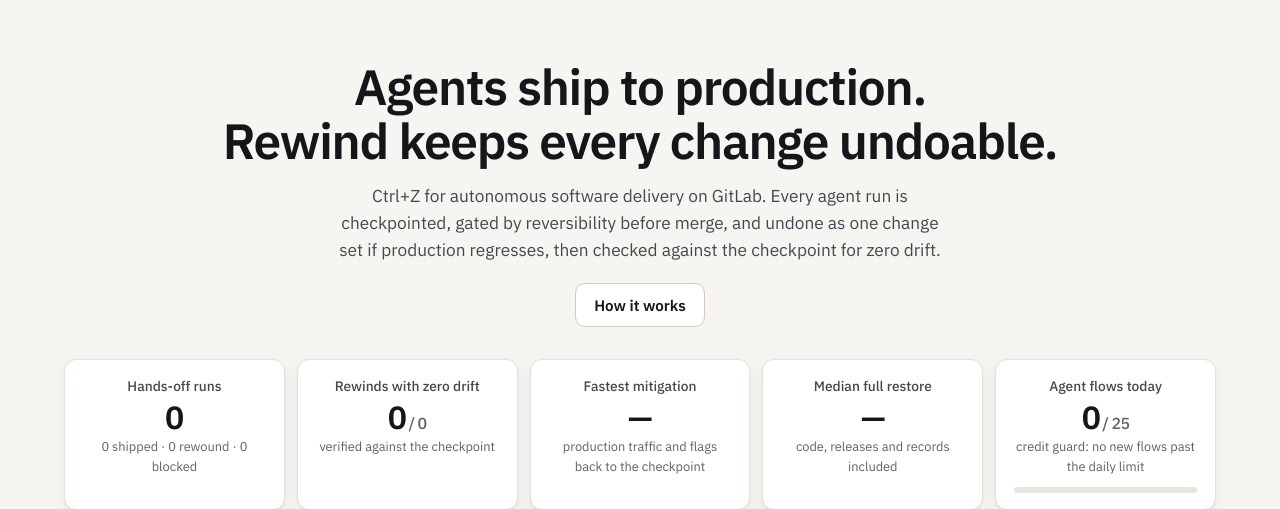
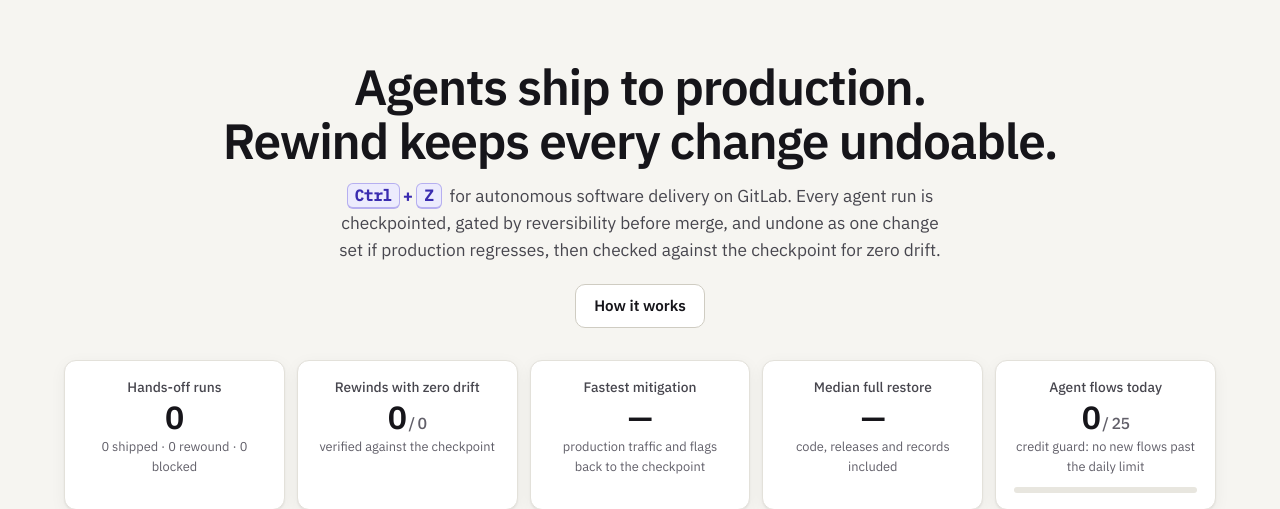
Before and after one commit to OBahraoui/rewind, a FastAPI app: page / in a window 1280 px wide. Shown: the part 61-570 px from the top of the page. Run offline with FastAPI, Linux system fonts and the light colour scheme; data that the repository does not hold is empty; parts of the project's set-up code (start-up, migrations or seed data) failed here and were passed over.

Commit message:
Hero: Ctrl+Z as keycaps in the brand colour

```diff
--- a/service/static/style.css
+++ b/service/static/style.css
@@ -150,6 +150,11 @@ section > header { display: flex; align-items: baseline; justify-content: space-
 .hero-center { justify-items: center; text-align: center; padding: 28px 0 4px; gap: 16px; }
 .hero-center h1 { font-size: clamp(2rem, 1.3rem + 2.6vw, 3.1rem); letter-spacing: -.025em; line-height: 1.08; }
 .hero-center .lede { max-width: 64ch; font-size: 1.08rem; }
+.undo-keys { display: inline-flex; align-items: center; gap: 3px; margin-right: 4px; color: var(--accent-ink);
+  font-weight: 700; vertical-align: 1px; }
+.undo-keys kbd { font: 600 .9em var(--mono); color: var(--accent-ink); background: var(--accent-tint);
+  border: 1px solid color-mix(in srgb, var(--accent) 35%, transparent); border-bottom-width: 2px; border-radius: 6px;
+  padding: 1px 7px; line-height: 1.35; }
 .cta { display: flex; gap: 10px; justify-content: center; flex-wrap: wrap; margin-top: 4px; }
 .btn { display: inline-flex; align-items: center; gap: 8px; height: 44px; padding: 0 18px; border-radius: 10px;
   border: 1px solid var(--line-strong); background: var(--surface); color: var(--ink); font-weight: 600; font-size: .95rem; }
--- a/service/templates/index.html
+++ b/service/templates/index.html
@@ -4,7 +4,7 @@
 <div class="stack" {% if ov.active %}data-live="/api/version" data-version="{{ version }}" data-interval="5000"{% endif %}>
   <section class="hero hero-center">
     <h1>Agents ship to production.<br>Rewind keeps every change undoable.</h1>
-    <p class="lede">Ctrl+Z for autonomous software delivery on GitLab. Every agent run is checkpointed, gated by
+    <p class="lede"><span class="undo-keys" aria-label="Ctrl+Z"><kbd>Ctrl</kbd><span aria-hidden="true">+</span><kbd>Z</kbd></span> for autonomous software delivery on GitLab. Every agent run is checkpointed, gated by
       reversibility before merge, and undone as one change set if production regresses, then checked against the
       checkpoint for zero drift.</p>
     <div class="cta">
```
